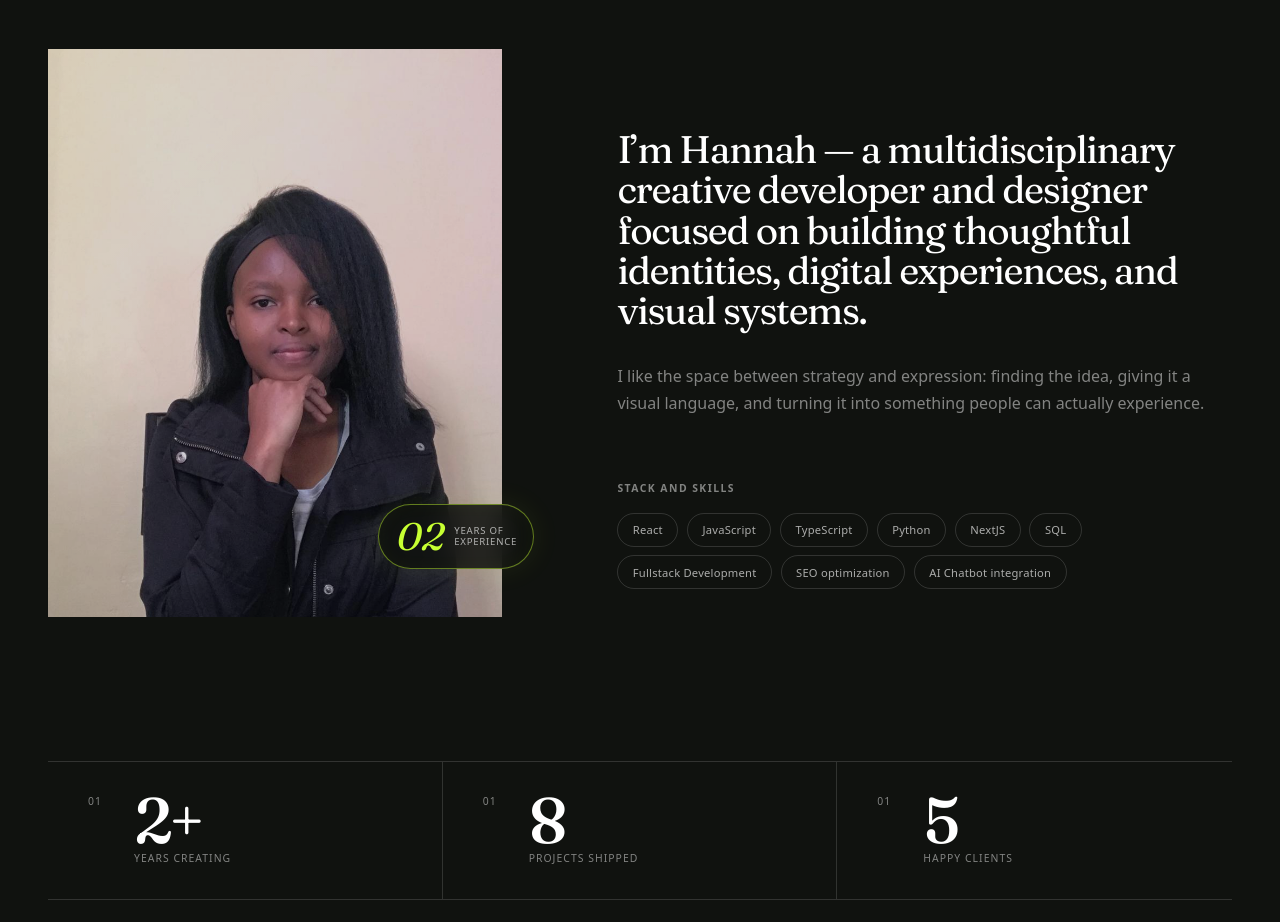
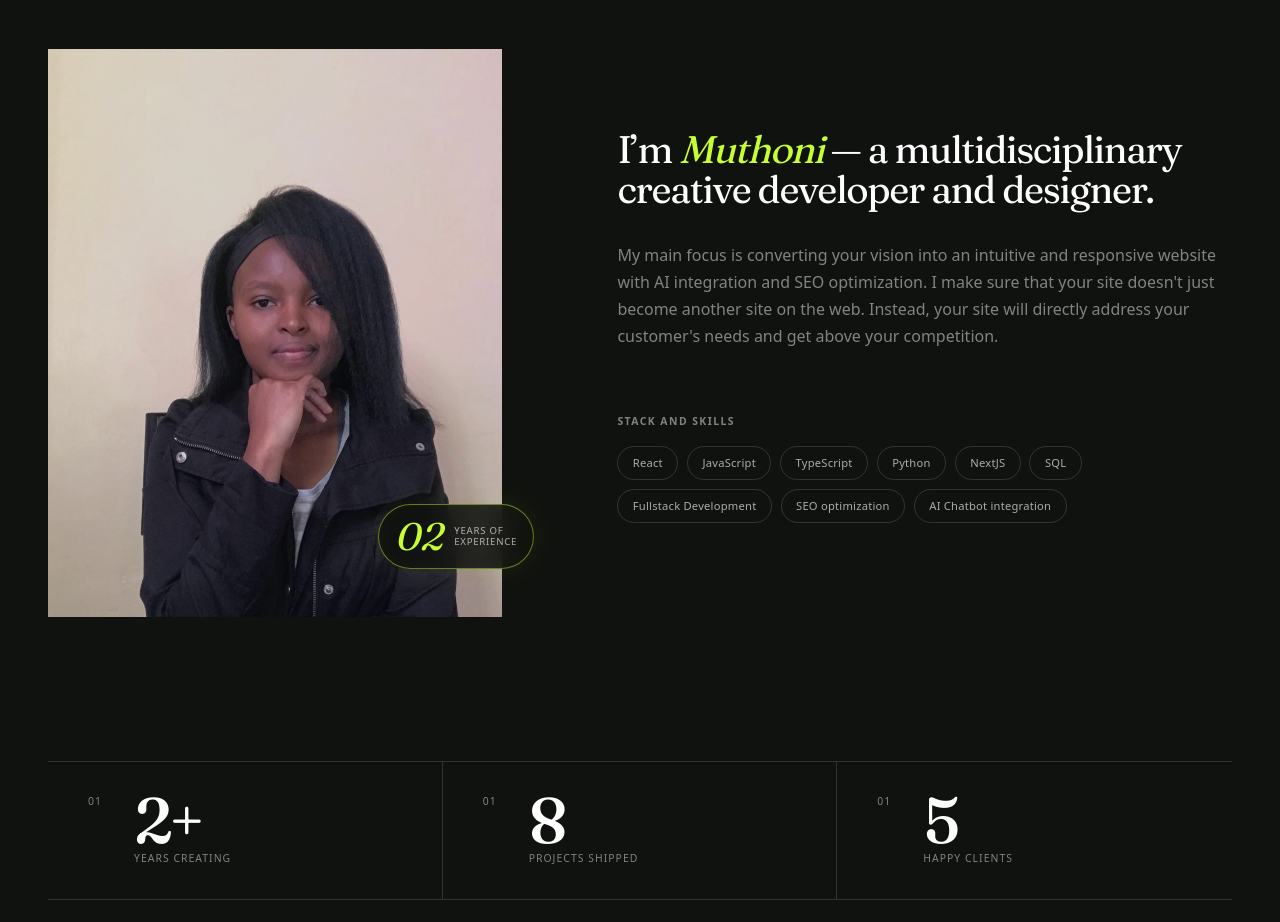
Before and after one commit to Hannah-Muthoni-Hailu/Hannah-Muthoni-Portfolio, a React (Vite) app: page / in a window 1280 px wide. Shown: the part 2820-3742 px from the top of the page. Built offline with nearby package versions, Linux system fonts and the light colour scheme; a web font is replaced by a local one.

Commit message:
Altered about me text to make it more eyecatching

```diff
--- a/src/components/About.jsx
+++ b/src/components/About.jsx
@@ -131,15 +131,15 @@ export default function About() {
           {/* Content */}
           <div className="about-content">
             <p className="about-copy">
-              I’m Hannah — a multidisciplinary creative developer and
-              designer focused on building thoughtful identities,
-              digital experiences, and visual systems.
+              I’m <span>Muthoni</span> — a multidisciplinary creative developer and
+              designer.
             </p>
 
             <p className="about-copy about-copy-muted">
-              I like the space between strategy and expression: finding
-              the idea, giving it a visual language, and turning it into
-              something people can actually experience.
+              My main focus is converting your vision into an intuitive and responsive website
+              with AI integration and SEO optimization. I make sure that your site doesn't just
+              become another site on the web. Instead, your site will directly address your customer's
+              needs and get above your competition.
             </p>
 
             <div className="skills">
--- a/src/styles/About.css
+++ b/src/styles/About.css
@@ -192,6 +192,11 @@
   font-weight: 400;
   line-height: 1.05;
   letter-spacing: -0.035em;
+}
+
+.about-copy span{
+  color: var(--lime);
+  font-style: italic;
 }
 
 .about-copy-muted {
--- a/src/styles/Projects.css
+++ b/src/styles/Projects.css
@@ -255,7 +255,7 @@
   }
 
   .projects-header {
-    padding-bottom: 1.5rem;
+    padding-bottom: 1rem;
   }
 
   .projects-count {
```
